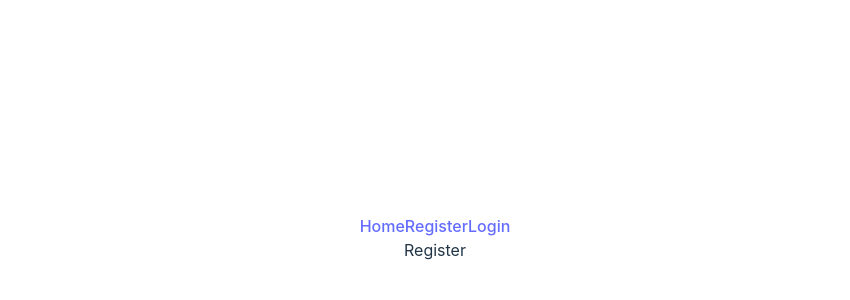
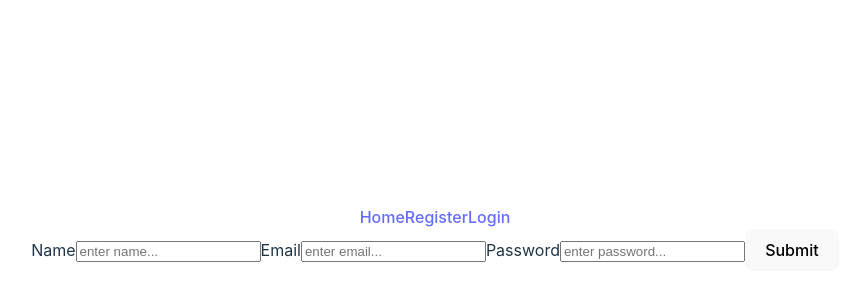
Before and after one commit to scottjaymsu/Fullstack-Authentication, a React (Vite) app in the folder client/: page /register in a window 1280 px wide. Shown: the part 162-462 px from the top of the page, without its empty margins (205-1055 px from the left). Built offline with nearby package versions, Linux system fonts and the light colour scheme.

Commit message:
Register page form

```diff
--- a/client/src/pages/Register.jsx
+++ b/client/src/pages/Register.jsx
@@ -1,7 +1,22 @@
 import React from 'react'
 
 export default function Register() {
+
+  const registerUser = (e) => {
+    a.preventDefault()
+  }
+
   return (
-    <div>Register</div>
+    <div>
+      <form onSubmit={registerUser}>
+        <label>Name</label>
+        <input type="text" placeholder='enter name...' />
+        <label>Email</label>
+        <input type="email" placeholder='enter email...' />
+        <label>Password</label>
+        <input type="password" placeholder='enter password...' />
+        <button type="submit">Submit</button>
+      </form>
+    </div>
   )
 }
```
